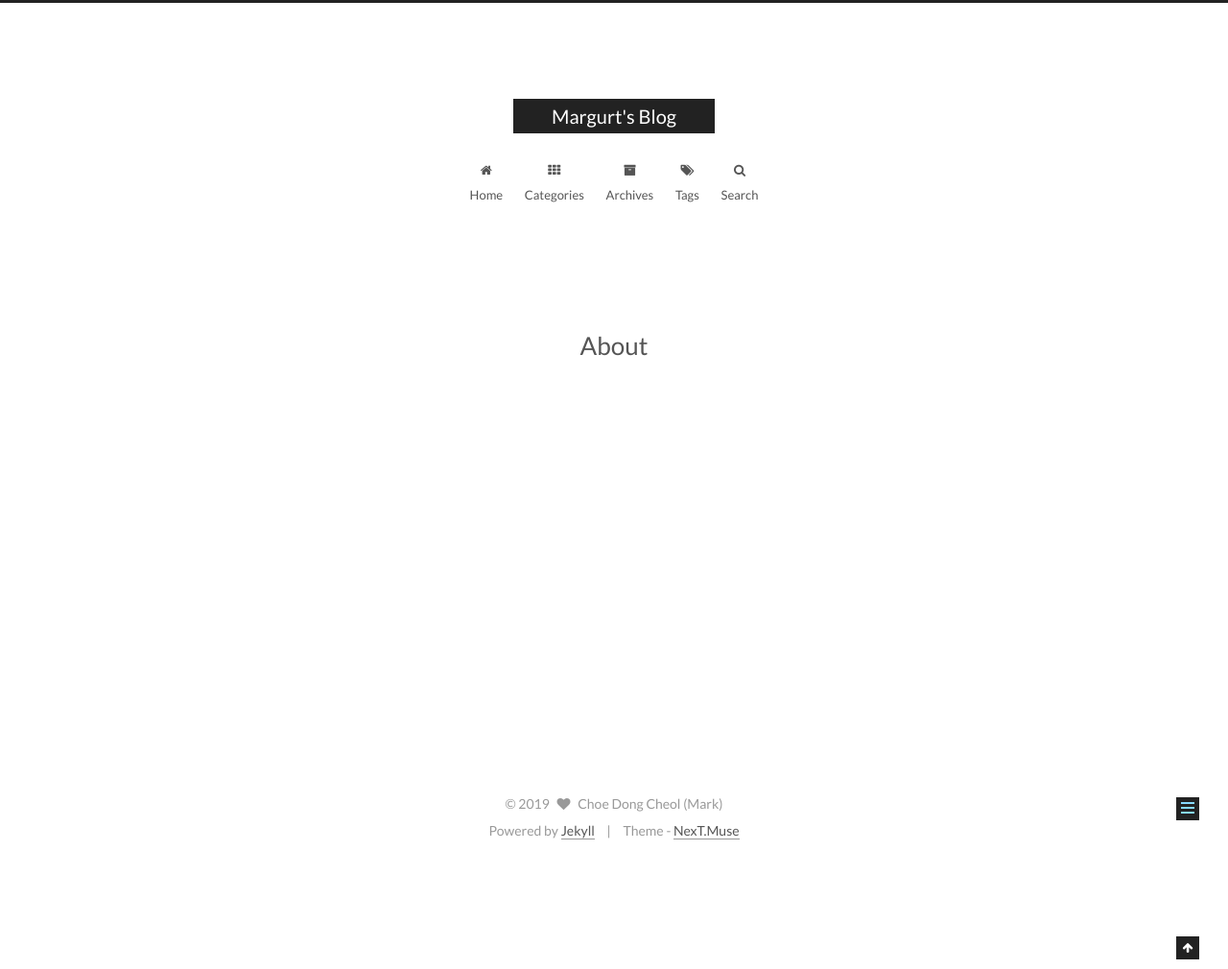
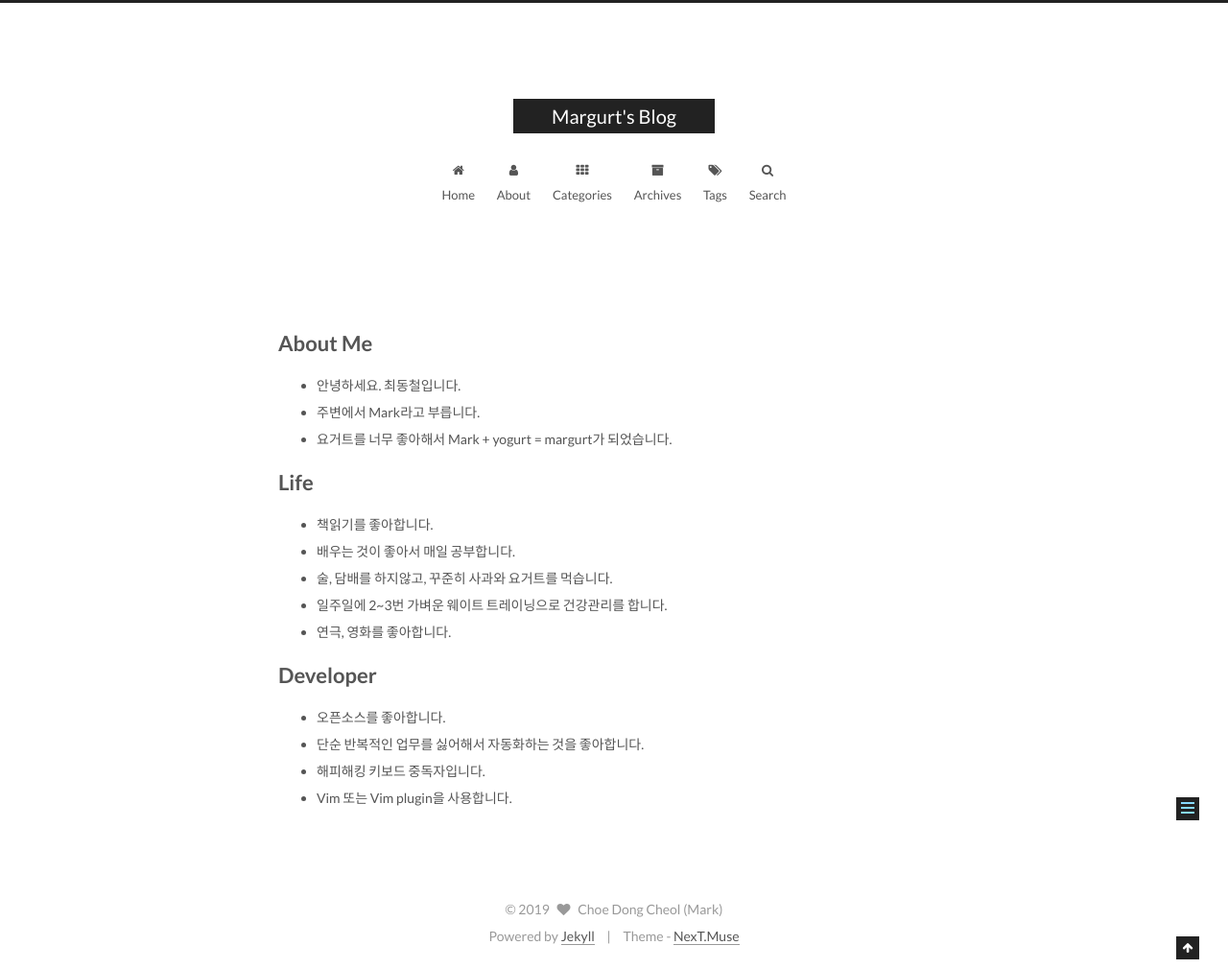
Before and after one commit to dc7303/dc7303.github.io, a Jekyll site: the page built from about/index.md, in a window 1280 px wide. Shown: the whole page at 96% size. Built offline with Jekyll 4.4.1, drawn with Linux system fonts in a browser that asks for light colours; comment, search, counter and statistics services are not loaded.

Commit message:
about me

```diff
--- a/_config.yml
+++ b/_config.yml
@@ -119,7 +119,7 @@ index_with_subtitle: false
 # When running the site in a subdirectory (e.g. domain.tld/blog), remove the leading slash (/archives -> archives)
 menu:
   home: /
-  # about: /about/
+  about: /about/
   categories: /categories/
   archives: /archives/
   tags: /tags/
--- a/about/index.md
+++ b/about/index.md
@@ -1,4 +1,23 @@
 ---
 layout: page
 type: about
+title: ''
 ---
+
+# About Me
+- 안녕하세요. 최동철입니다.
+- 주변에서 Mark라고 부릅니다.
+- 요거트를 너무 좋아해서 Mark + yogurt = margurt가 되었습니다.
+
+# Life
+- 책읽기를 좋아합니다.
+- 배우는 것이 좋아서 매일 공부합니다.
+- 술, 담배를 하지않고, 꾸준히 사과와 요거트를 먹습니다.
+- 일주일에 2~3번 가벼운 웨이트 트레이닝으로 건강관리를 합니다.
+- 연극, 영화를 좋아합니다.
+
+# Developer
+- 오픈소스를 좋아합니다.
+- 단순 반복적인 업무를 싫어해서 자동화하는 것을 좋아합니다.
+- 해피해킹 키보드 중독자입니다.
+- Vim 또는 Vim plugin을 사용합니다.
```
